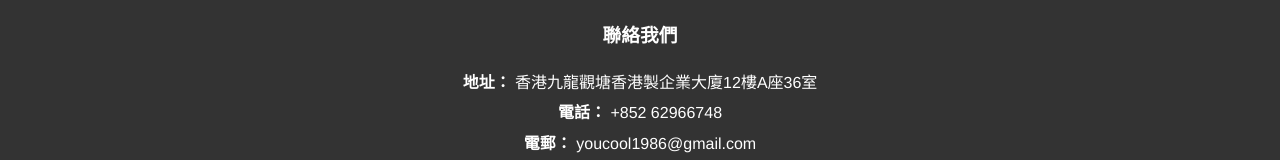
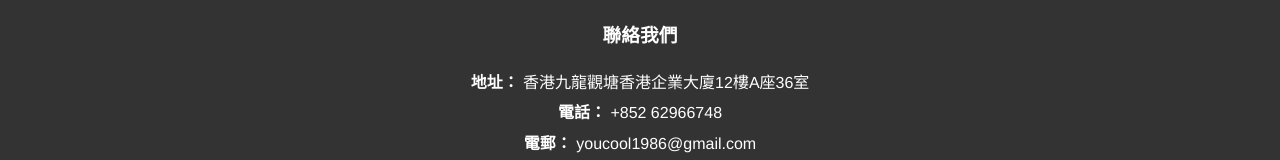
Before and after one commit to youcool1986/netlify, a plain HTML site: page index.html in a window 1280 px wide. Shown: the part 3961-4121 px from the top of the page. Drawn offline with Linux system fonts and the light colour scheme.

Commit message:
change a correct company address

```diff
--- a/index.html
+++ b/index.html
@@ -391,7 +391,7 @@
     <footer class="main-footer">
         <div class="container">
             <h3>聯絡我們</h3>
-            <p><strong>地址：</strong> 香港九龍觀塘香港製企業大廈12樓A座36室</p>
+            <p><strong>地址：</strong> 香港九龍觀塘香港企業大廈12樓A座36室 </p>
             <p><strong>電話：</strong> +852 62966748</p>
             <p><strong>電郵：</strong> youcool1986@gmail.com</p>
             <p><strong>辦公時間：</strong> 星期一至五，上午九時至下午六時</p>
```
